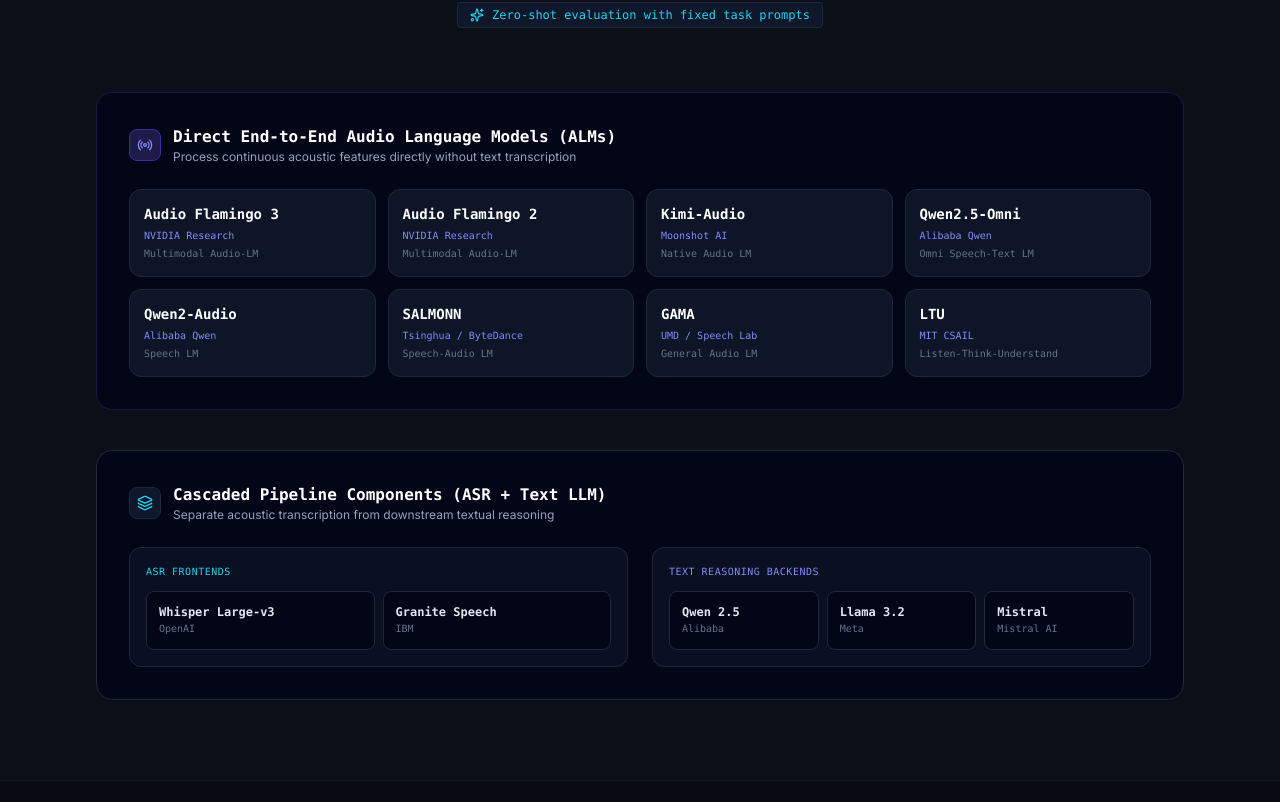
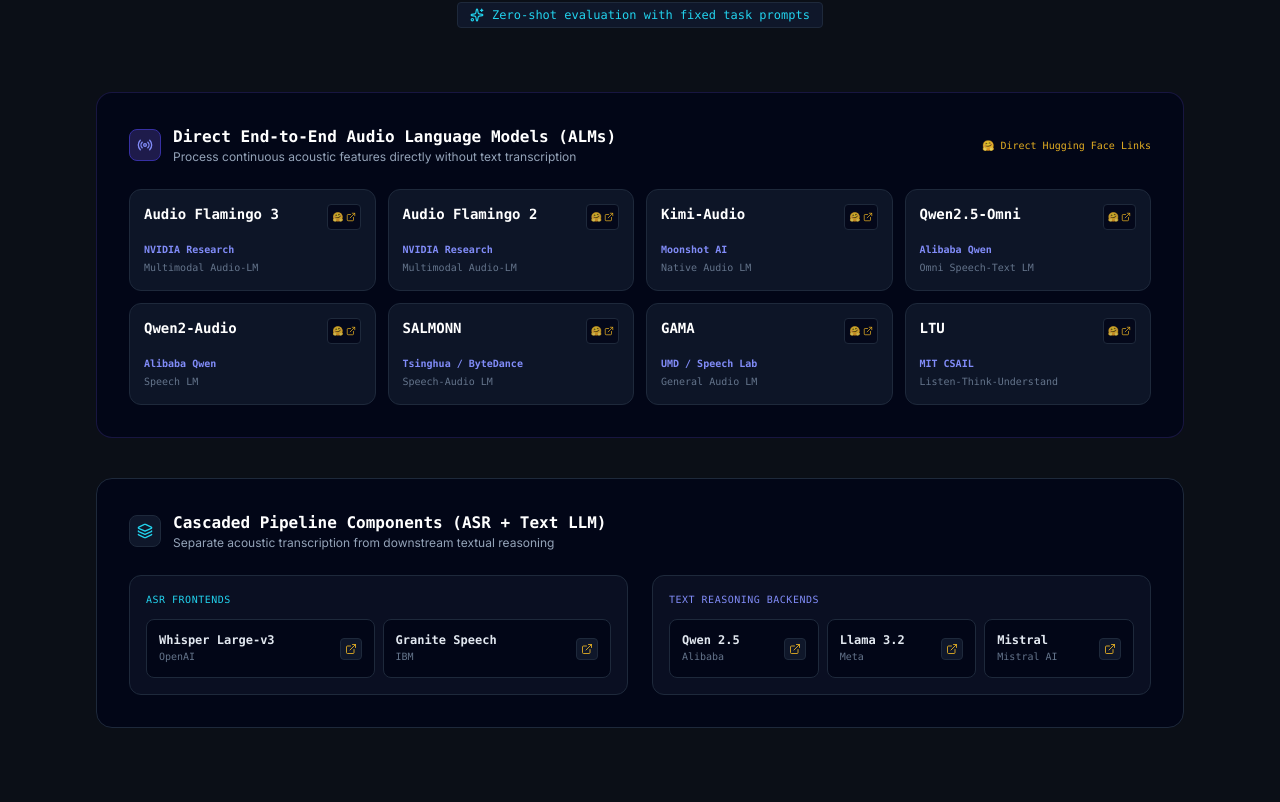
Before and after one commit to unruli/Portfolio-website, a Next.js app: page /reasoning-beyond-transcription in a window 1280 px wide. Shown: the part 6198-7000 px from the top of the page. Built offline with nearby package versions, Linux system fonts and the light colour scheme.

Commit message:
Add Hugging Face live links to model landscape cards and add Future Research Directions section

```diff
--- a/src/app/reasoning-beyond-transcription/page.tsx
+++ b/src/app/reasoning-beyond-transcription/page.tsx
@@ -14,6 +14,7 @@
 import { DisfluencyStressTestSection } from "@/components/interspeech/DisfluencyStressTestSection";
 import { FailureExplorerSection } from "@/components/interspeech/FailureExplorerSection";
 import { SummarizationSection } from "@/components/interspeech/SummarizationSection";
+import { FutureDirectionsSection } from "@/components/interspeech/FutureDirectionsSection";
 import { TakeawaysSection } from "@/components/interspeech/TakeawaysSection";
 import { CitationFooterSection } from "@/components/interspeech/CitationFooterSection";
 
@@ -57,6 +58,7 @@
       <DisfluencyStressTestSection />
       <FailureExplorerSection />
       <SummarizationSection />
+      <FutureDirectionsSection />
       <TakeawaysSection />
       <CitationFooterSection />
     </main>
--- /dev/null
+++ b/src/components/interspeech/FutureDirectionsSection.tsx
@@ -0,0 +1,107 @@
+"use client";
+
+import React from "react";
+import { Compass, Lightbulb, ShieldCheck, Cpu, ArrowUpRight, Zap } from "lucide-react";
+
+export const FutureDirectionsSection: React.FC = () => {
+  const directions = [
+    {
+      num: "01",
+      title: "Disfluency-Aware Audio Pre-training",
+      description:
+        "Incorporating clinical disfluent child speech acoustics (repetitions, prolongations, blocks) directly into self-supervised audio encoder pre-training loss functions rather than treating them as out-of-distribution noise.",
+      icon: Cpu,
+      accent: "border-cyan-900/60 bg-cyan-950/20 text-cyan-400",
+      tag: "Acoustic Modeling",
+    },
+    {
+      num: "02",
+      title: "Calibrated Entailment & Contrastive Alignment",
+      description:
+        "Mitigating severe entailment overprediction bias through Direct Preference Optimization (DPO) and class-balanced contrastive alignment to ensure robust contradiction classification.",
+      icon: Lightbulb,
+      accent: "border-rose-900/60 bg-rose-950/20 text-rose-400",
+      tag: "Calibration & DPO",
+    },
+    {
+      num: "03",
+      title: "Target-Speaker Acoustic Extraction",
+      description:
+        "Integrating frontend acoustic speaker separation and diarization directly into the audio encoder representations to prevent adult interviewer prompt leakage in mixed-speaker clinical interviews.",
+      icon: ShieldCheck,
+      accent: "border-indigo-900/60 bg-indigo-950/20 text-indigo-400",
+      tag: "Speaker Diarization",
+    },
+    {
+      num: "04",
+      title: "Long-Span Temporal Block Retention",
+      description:
+        "Developing continuous temporal memory representations capable of maintaining narrative state across extended silent stuttering blocks and multi-second disfluent pauses.",
+      icon: Zap,
+      accent: "border-violet-900/60 bg-violet-950/20 text-violet-400",
+      tag: "Context Memory",
+    },
+  ];
+
+  return (
+    <section className="py-20 bg-[#0b0f17] border-t border-slate-900 text-slate-100">
+      <div className="max-w-6xl mx-auto px-4 sm:px-6 lg:px-8">
+        {/* Header */}
+        <div className="text-center max-w-3xl mx-auto mb-16">
+          <div className="inline-flex items-center space-x-2 px-3 py-1 rounded-full bg-cyan-950/80 border border-cyan-800 text-xs font-mono text-cyan-400 mb-3">
+            <Compass className="w-3.5 h-3.5" />
+            <span>Research Roadmap</span>
+          </div>
+          <h2 className="text-3xl sm:text-4xl font-bold font-serif text-white mb-4">
+            Next Steps & Future Research Directions
+          </h2>
+          <p className="text-sm sm:text-base text-slate-400 leading-relaxed">
+            Addressing current ALM diagnostic vulnerabilities requires joint acoustic modeling, calibration refinement, and speaker-targeted processing.
+          </p>
+        </div>
+
+        {/* 4 Pillars Grid */}
+        <div className="grid grid-cols-1 md:grid-cols-2 gap-6 mb-12">
+          {directions.map((d) => {
+            const IconComponent = d.icon;
+            return (
+              <div
+                key={d.num}
+                className={`p-6 sm:p-8 rounded-2xl border bg-slate-950 flex flex-col justify-between hover:border-slate-700 transition-colors ${d.accent}`}
+              >
+                <div>
+                  <div className="flex items-center justify-between mb-4">
+                    <span className="px-2.5 py-0.5 rounded bg-slate-900 border border-slate-800 font-mono text-[11px] font-bold">
+                      {d.tag}
+                    </span>
+                    <span className="text-xs font-mono text-slate-500 font-bold">
+                      PILLAR {d.num}
+                    </span>
+                  </div>
+
+                  <div className="flex items-start space-x-3 mb-3">
+                    <div className="p-2 rounded-lg bg-slate-900 border border-slate-800 shrink-0 mt-0.5">
+                      <IconComponent className="w-5 h-5" />
+                    </div>
+                    <h4 className="text-lg font-bold text-white font-serif leading-snug">
+                      {d.title}
+                    </h4>
+                  </div>
+
+                  <p className="text-xs text-slate-300 leading-relaxed font-sans pl-11">
+                    {d.description}
+                  </p>
+                </div>
+
+                <div className="pt-6 mt-6 border-t border-slate-900 flex items-center justify-between text-[11px] font-mono text-slate-500">
+                  <span>Open Benchmark Frontier</span>
+                  <ArrowUpRight className="w-4 h-4 text-cyan-400" />
+                </div>
+              </div>
+            );
+          })}
+        </div>
+      </div>
+    </section>
+  );
+};
--- a/src/components/interspeech/ModelLandscapeSection.tsx
+++ b/src/components/interspeech/ModelLandscapeSection.tsx
@@ -1,29 +1,94 @@
 "use client";
 
 import React from "react";
-import { Cpu, Layers, Radio, Sparkles } from "lucide-react";
+import { Cpu, Layers, Radio, Sparkles, ExternalLink } from "lucide-react";
 
 export const ModelLandscapeSection: React.FC = () => {
   const endToEndALMs = [
-    { name: "Audio Flamingo 3", provider: "NVIDIA Research", focus: "Multimodal Audio-LM" },
-    { name: "Audio Flamingo 2", provider: "NVIDIA Research", focus: "Multimodal Audio-LM" },
-    { name: "Kimi-Audio", provider: "Moonshot AI", focus: "Native Audio LM" },
-    { name: "Qwen2.5-Omni", provider: "Alibaba Qwen", focus: "Omni Speech-Text LM" },
-    { name: "Qwen2-Audio", provider: "Alibaba Qwen", focus: "Speech LM" },
-    { name: "SALMONN", provider: "Tsinghua / ByteDance", focus: "Speech-Audio LM" },
-    { name: "GAMA", provider: "UMD / Speech Lab", focus: "General Audio LM" },
-    { name: "LTU", provider: "MIT CSAIL", focus: "Listen-Think-Understand" },
+    {
+      name: "Audio Flamingo 3",
+      provider: "NVIDIA Research",
+      focus: "Multimodal Audio-LM",
+      hfUrl: "https://huggingface.co/nvidia/audio-flamingo-3",
+    },
+    {
+      name: "Audio Flamingo 2",
+      provider: "NVIDIA Research",
+      focus: "Multimodal Audio-LM",
+      hfUrl: "https://huggingface.co/nvidia/audio-flamingo-2",
+    },
+    {
+      name: "Kimi-Audio",
+      provider: "Moonshot AI",
+      focus: "Native Audio LM",
+      hfUrl: "https://huggingface.co/moonshotai/Kimi-Audio",
+    },
+    {
+      name: "Qwen2.5-Omni",
+      provider: "Alibaba Qwen",
+      focus: "Omni Speech-Text LM",
+      hfUrl: "https://huggingface.co/Qwen/Qwen2.5-Omni",
+    },
+    {
+      name: "Qwen2-Audio",
+      provider: "Alibaba Qwen",
+      focus: "Speech LM",
+      hfUrl: "https://huggingface.co/Qwen/Qwen2-Audio-7B-Instruct",
+    },
+    {
+      name: "SALMONN",
+      provider: "Tsinghua / ByteDance",
+      focus: "Speech-Audio LM",
+      hfUrl: "https://huggingface.co/tsinghua-ee/SALMONN-7B",
+    },
+    {
+      name: "GAMA",
+      provider: "UMD / Speech Lab",
+      focus: "General Audio LM",
+      hfUrl: "https://huggingface.co/sashankg/GAMA",
+    },
+    {
+      name: "LTU",
+      provider: "MIT CSAIL",
+      focus: "Listen-Think-Understand",
+      hfUrl: "https://huggingface.co/YuanGong/ltu-2",
+    },
   ];
 
   const cascadedASR = [
-    { name: "Whisper Large-v3", provider: "OpenAI", role: "Speech Recognition" },
-    { name: "Granite Speech", provider: "IBM", role: "Speech Recognition" },
+    {
+      name: "Whisper Large-v3",
+      provider: "OpenAI",
+      role: "Speech Recognition",
+      hfUrl: "https://huggingface.co/openai/whisper-large-v3",
+    },
+    {
+      name: "Granite Speech",
+      provider: "IBM",
+      role: "Speech Recognition",
+      hfUrl: "https://huggingface.co/ibm-granite/granite-speech-3.1",
+    },
   ];
 
   const cascadedLLMs = [
-    { name: "Qwen 2.5", provider: "Alibaba", role: "Text Reasoning LLM" },
-    { name: "Llama 3.2", provider: "Meta", role: "Text Reasoning LLM" },
-    { name: "Mistral", provider: "Mistral AI", role: "Text Reasoning LLM" },
+    {
+      name: "Qwen 2.5",
+      provider: "Alibaba",
+      role: "Text Reasoning LLM",
+      hfUrl: "https://huggingface.co/Qwen/Qwen2.5-72B-Instruct",
+    },
+    {
+      name: "Llama 3.2",
+      provider: "Meta",
+      role: "Text Reasoning LLM",
+      hfUrl: "https://huggingface.co/meta-llama/Llama-3.2-11B-Vision-Instruct",
+    },
+    {
+      name: "Mistral",
+      provider: "Mistral AI",
+      role: "Text Reasoning LLM",
+      hfUrl: "https://huggingface.co/mistralai/Mistral-7B-Instruct-v0.3",
+    },
   ];
 
   return (
@@ -49,7 +114,8 @@
         <div className="space-y-10">
           {/* Direct End-to-End ALMs */}
           <div className="rounded-2xl bg-slate-950 border border-indigo-950/80 p-6 sm:p-8">
-            <div className="flex items-center space-x-3 mb-6">
+            <div className="flex items-center justify-between mb-6">
+              <div className="flex items-center space-x-3">
                 <div className="w-8 h-8 rounded-lg bg-indigo-950 text-indigo-400 flex items-center justify-center border border-indigo-800">
                   <Radio className="w-4 h-4" />
                 </div>
@@ -62,16 +128,39 @@
                   </p>
                 </div>
               </div>
+              <span className="text-[10px] font-mono text-amber-400/90 hidden sm:inline-flex items-center gap-1">
+                🤗 Direct Hugging Face Links
+              </span>
+            </div>
 
             <div className="grid grid-cols-2 sm:grid-cols-4 gap-3 font-mono text-xs">
               {endToEndALMs.map((model) => (
                 <div
                   key={model.name}
-                  className="p-3.5 rounded-xl bg-slate-900/90 border border-slate-800 hover:border-indigo-500/50 transition-colors flex flex-col justify-between"
+                  className="p-3.5 rounded-xl bg-slate-900/90 border border-slate-800 hover:border-indigo-500/50 transition-all flex flex-col justify-between group"
                 >
-                  <span className="text-sm font-bold text-white mb-1 block">{model.name}</span>
-                  <div className="text-[10px] text-slate-400 flex flex-col gap-0.5">
-                    <span className="text-indigo-400">{model.provider}</span>
+                  <div>
+                    <div className="flex items-start justify-between gap-1 mb-1">
+                      <span className="text-sm font-bold text-white group-hover:text-cyan-300 transition-colors">
+                        {model.name}
+                      </span>
+                      {model.hfUrl && (
+                        <a
+                          href={model.hfUrl}
+                          target="_blank"
+                          rel="noopener noreferrer"
+                          className="text-amber-400/80 hover:text-amber-300 transition-colors p-1 rounded bg-slate-950/80 border border-slate-800 shrink-0"
+                          title={`View ${model.name} on Hugging Face`}
+                        >
+                          <span className="text-[9px] font-mono flex items-center gap-0.5">
+                            🤗 <ExternalLink className="w-2.5 h-2.5" />
+                          </span>
+                        </a>
+                      )}
+                    </div>
+                  </div>
+                  <div className="text-[10px] text-slate-400 flex flex-col gap-0.5 mt-2">
+                    <span className="text-indigo-400 font-semibold">{model.provider}</span>
                     <span className="text-slate-500">{model.focus}</span>
                   </div>
                 </div>
@@ -105,10 +194,23 @@
                   {cascadedASR.map((asr) => (
                     <div
                       key={asr.name}
-                      className="p-3 rounded-lg bg-slate-950 border border-slate-800"
+                      className="p-3 rounded-lg bg-slate-950 border border-slate-800 flex items-center justify-between"
                     >
+                      <div>
                         <span className="font-bold text-slate-200 block">{asr.name}</span>
                         <span className="text-[10px] text-slate-500">{asr.provider}</span>
+                      </div>
+                      {asr.hfUrl && (
+                        <a
+                          href={asr.hfUrl}
+                          target="_blank"
+                          rel="noopener noreferrer"
+                          className="text-amber-400/80 hover:text-amber-300 p-1 rounded bg-slate-900 border border-slate-800"
+                          title={`View ${asr.name} on Hugging Face`}
+                        >
+                          <ExternalLink className="w-3 h-3" />
+                        </a>
+                      )}
                     </div>
                   ))}
                 </div>
@@ -123,10 +225,23 @@
                   {cascadedLLMs.map((llm) => (
                     <div
                       key={llm.name}
-                      className="p-3 rounded-lg bg-slate-950 border border-slate-800"
+                      className="p-3 rounded-lg bg-slate-950 border border-slate-800 flex items-center justify-between"
                     >
+                      <div>
                         <span className="font-bold text-slate-200 block">{llm.name}</span>
                         <span className="text-[10px] text-slate-500">{llm.provider}</span>
+                      </div>
+                      {llm.hfUrl && (
+                        <a
+                          href={llm.hfUrl}
+                          target="_blank"
+                          rel="noopener noreferrer"
+                          className="text-amber-400/80 hover:text-amber-300 p-1 rounded bg-slate-900 border border-slate-800"
+                          title={`View ${llm.name} on Hugging Face`}
+                        >
+                          <ExternalLink className="w-3 h-3" />
+                        </a>
+                      )}
                     </div>
                   ))}
                 </div>
```
Lines whose indentation alone changed are shown as unchanged.
